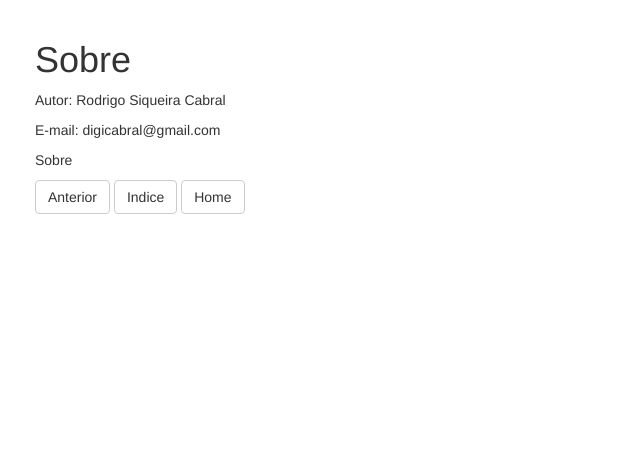
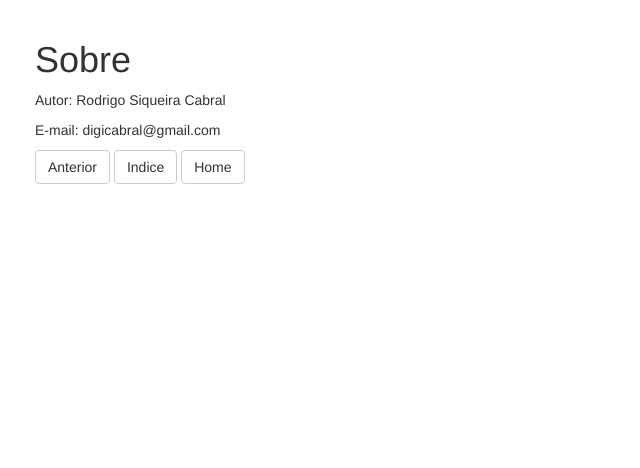
Before and after one commit to digicabral/Irrigare, a website: page pages/about.html in a window 1280 px wide. Shown: the whole page, without its empty margins (0-640 px from the left). Drawn offline with Linux system fonts and the light colour scheme.

Commit message:
Sobre alterado

```diff
--- a/pages/about.html
+++ b/pages/about.html
@@ -81,7 +81,6 @@
                         <h1>Sobre</h1>
                         <p>Autor: Rodrigo Siqueira Cabral</p>
                         <p>E-mail: <a href="mailto:digicabral@gmail.com"></a>digicabral@gmail.com</p>
-                        <p>Sobre</p>
                         <a href="graficos.html" class="btn btn-default" id="btn-previous">Anterior</a>
                         <a href="#menu-toggle" class="btn btn-default" id="menu-toggle">Indice</a>
                         <a href="../index.html" class="btn btn-default" id="btn-home">Home</a>
```
